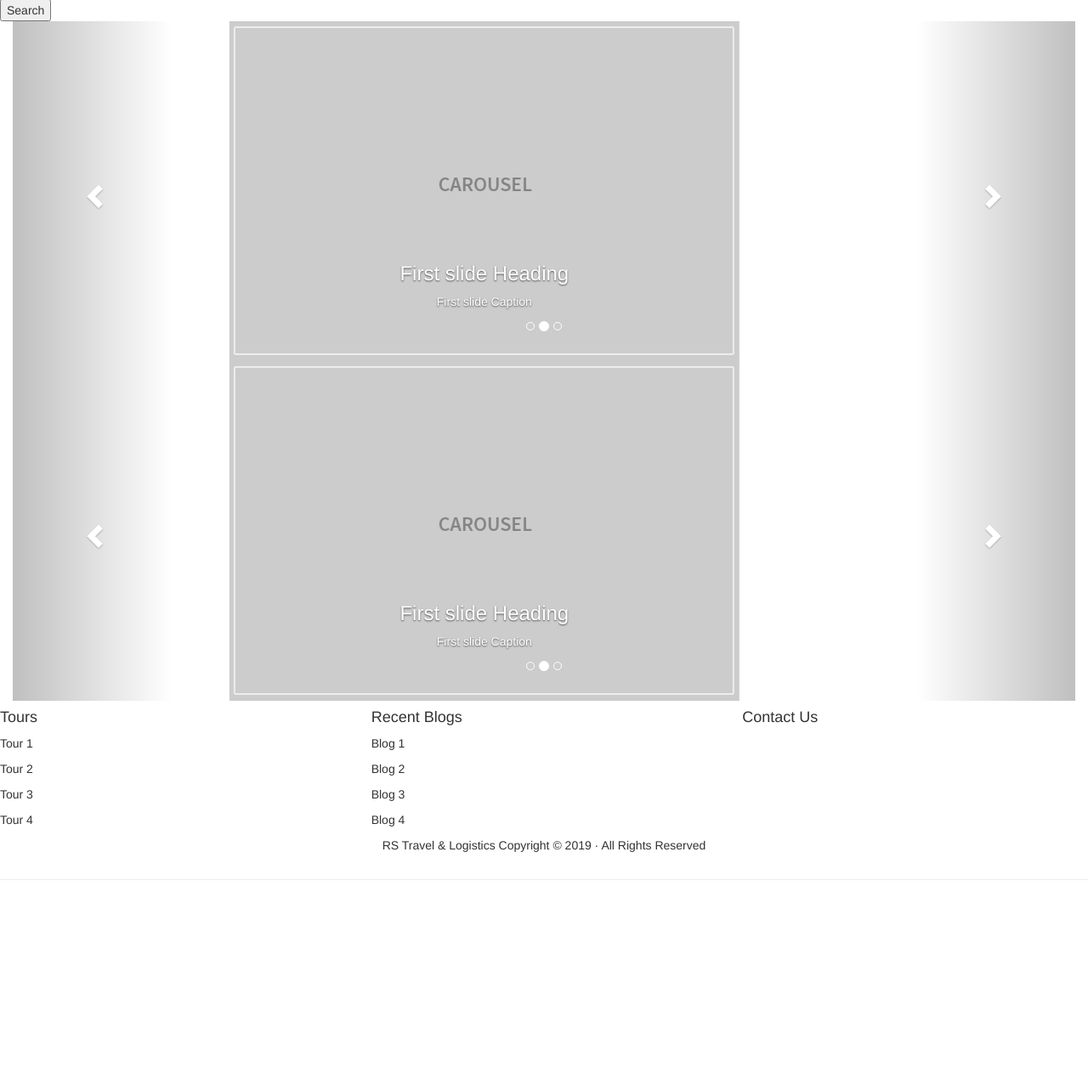
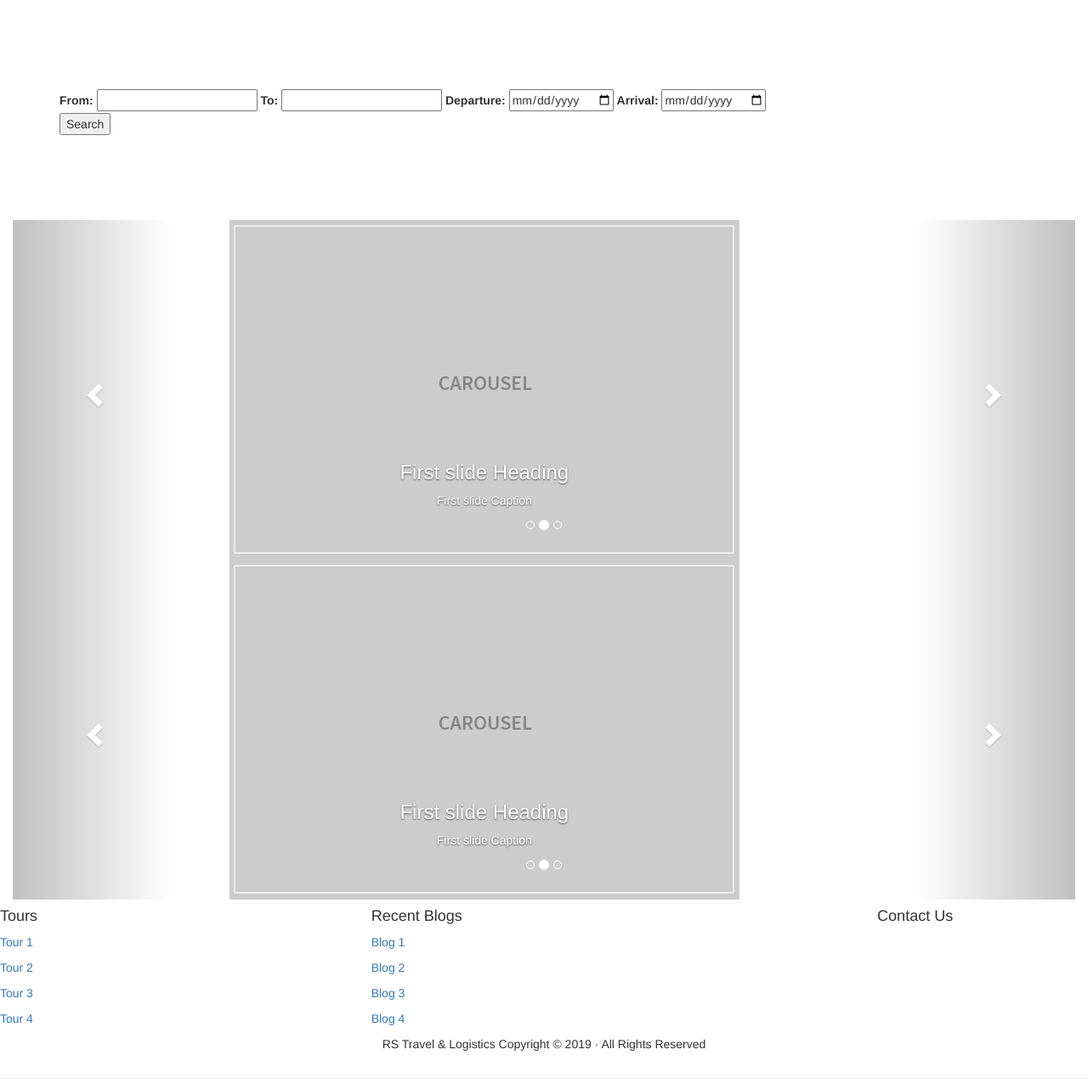
Before and after one commit to glenmould/RSTL-Site, a plain HTML site: page index.html in a window 1280 px wide. Shown: the part 101-1383 px from the top of the page at 85% size. Before the commit the page ends 1157 px from the top, so only its background shows below. Drawn offline with Linux system fonts and the light colour scheme.

Commit message:
Add Logo and favicon, added and padded booking info

```diff
--- a/css/main.css
+++ b/css/main.css
@@ -1,2 +1,9 @@
 @charset "UTF-8";
 /* CSS Document */
+
+@import url("bootstrap.css");
+
+.booking {
+	padding-top: 200px;
+	padding-bottom: 200px;
+}
--- a/index.html
+++ b/index.html
@@ -21,7 +21,8 @@
   <div class="container-fluid">
     <!-- Brand and toggle get grouped for better mobile display -->
     <div class="navbar-header">
-      <a class="navbar-brand" href="#">RSTL Logo</a></div>
+		<img src=images/logo.png>
+	  </div>
     <!-- Collect the nav links, forms, and other content for toggling -->
     <div class="collapse navbar-collapse" id="defaultNavbar1">
       <ul class="nav navbar-nav">
@@ -45,6 +46,9 @@
   </div>
   <!-- /.container-fluid -->
 </nav>
+
+	<div class="container-fluid">
+	<div class="container booking">
   <div class="row">
     <div class="col-lg-12">
 		<form>
@@ -64,6 +68,9 @@
 		</form>
     </div>
 </div>
+	</div>
+	</div>
+
 </div>
 	<div class="container-fluid">
 	  <div id="carousel1" class="carousel slide" data-ride="carousel">
@@ -126,19 +133,19 @@
 	<div class="row">
 	<div class="col-lg-4">
 		<h4>Tours</h4>
-		<p> Tour 1</p>
-		<p> Tour 2</p>
-		<p> Tour 3</p>
-		<p> Tour 4</p>
+		<p><a href="#"> Tour 1</a></p>
+		<p><a href="#"> Tour 2</a></p>
+		<p><a href="#"> Tour 3</a></p>
+		<p><a href="#"> Tour 4</a></p>
 	  </div>
 	<div class="col-lg-4">
 		<h4>Recent Blogs</h4>
-					<p> Blog 1</p>
-					<p> Blog 2</p>
-					<p> Blog 3</p>
-					<p> Blog 4</p>
+		<p><a href="#"> Blog 1</a></p>
+		<p><a href="#"> Blog 2</a></p>
+		<p><a href="#"> Blog 3</a></p>
+		<p><a href="#"> Blog 4</a></p>
 		</div>
-		<div class="col-lg-4">
+		<div class="text-center col-lg-4">
 			<h4>Contact Us</h4>
 
 		</div>
```
Also changed, not shown: css/bootstrap.css, images/favicon.ico (added), images/logo.png (added).
